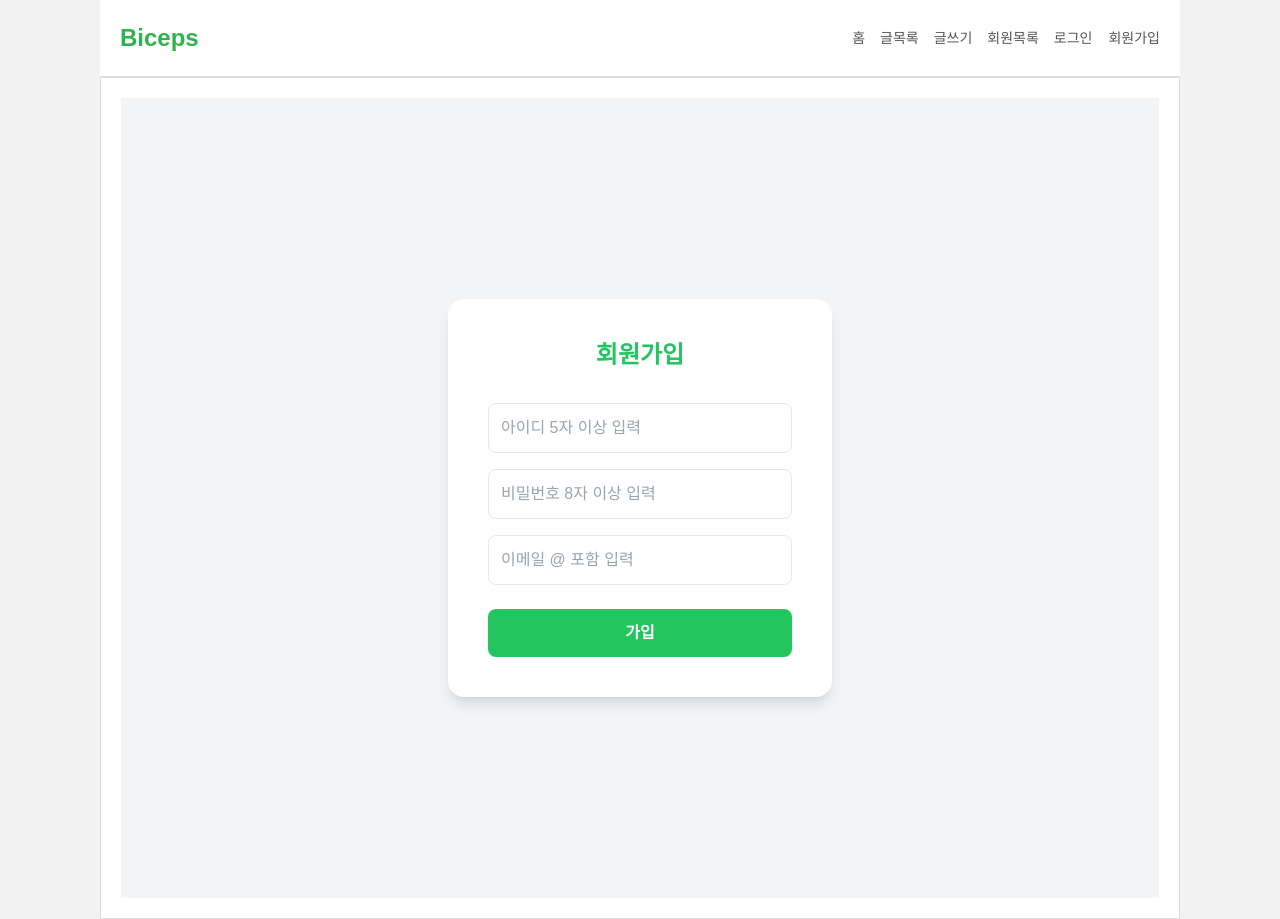
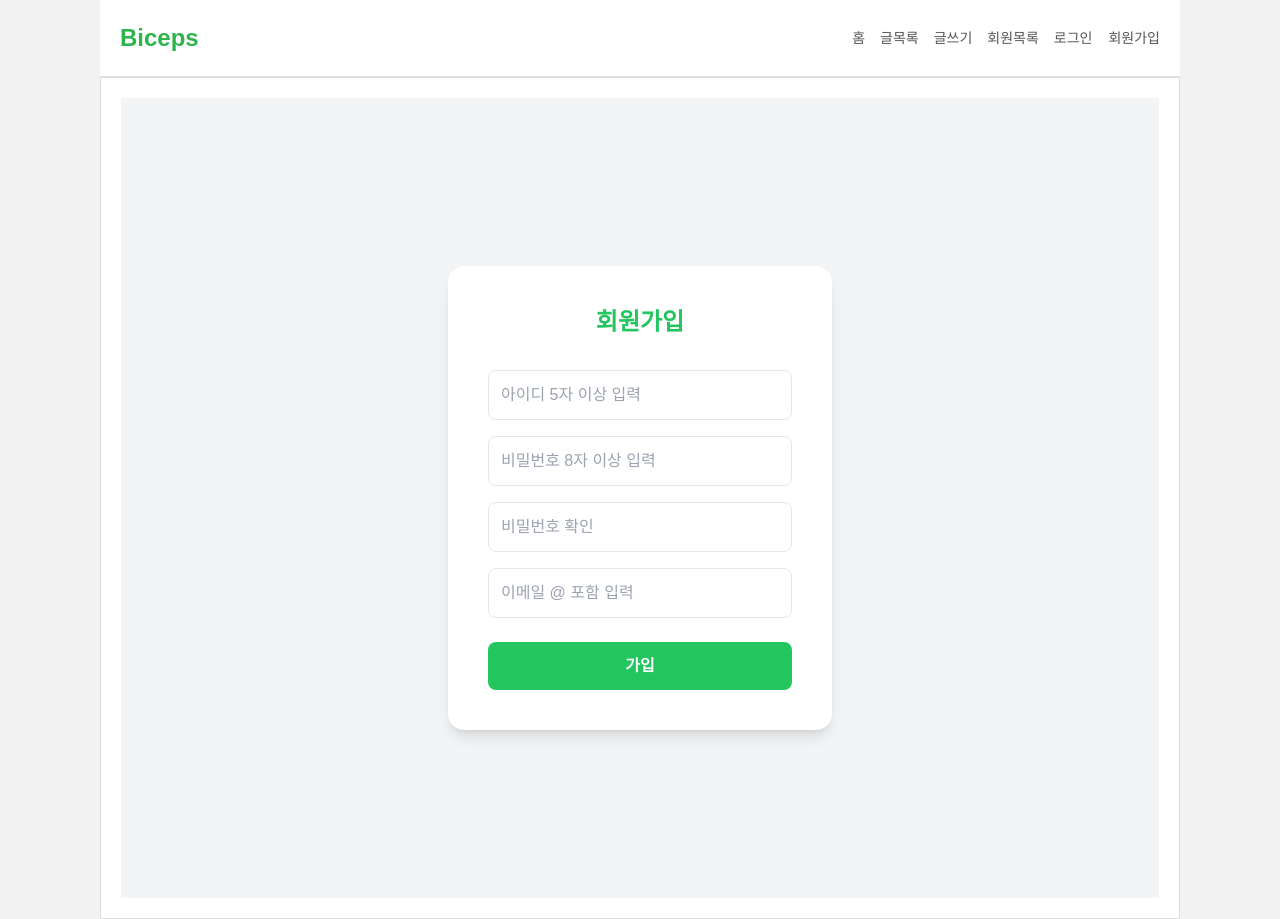
Before and after one commit to kjfcvx12/RedHat-Team-4, a React (Vite) app: page /join in a window 1280 px wide. Built offline with nearby package versions, Linux system fonts and the light colour scheme.

Commit message:
add pw check

```diff
--- a/src/components/Join.jsx
+++ b/src/components/Join.jsx
@@ -5,6 +5,7 @@ const Join = () => {
 
     const [userId,setUserId]=useState('');
     const [pw,setPw]=useState('');
+    const [pw2,setPw2]=useState('');
     const [email,setEmail]=useState(null);
     const navigator=useNavigate();
 
@@ -23,10 +24,14 @@ const Join = () => {
             return;
         }
 
+        if (pw!==pw2){
+            alert('비밀번호를 다시 확인해주세요~');
+            return;
+        }
+
         if (email===null){
             alert('이메일 입력해주세요!!!')
             return;
-
         }
 
         let users=JSON.parse(localStorage.getItem("users")) || [];
@@ -73,6 +78,14 @@ const Join = () => {
                 />
 
                 <input
+                    type='password'
+                    value={pw2}
+                    onChange={(e)=>setPw2(e.target.value)}
+                    placeholder='비밀번호 확인'
+                    className="w-full p-3 mb-4 border rounded-lg focus:outline-none focus:ring-2 focus:ring-sky-400"
+                />
+
+                <input
                     type='email'
                     value={email}
                     onChange={(e)=>setEmail(e.target.value)}
```
